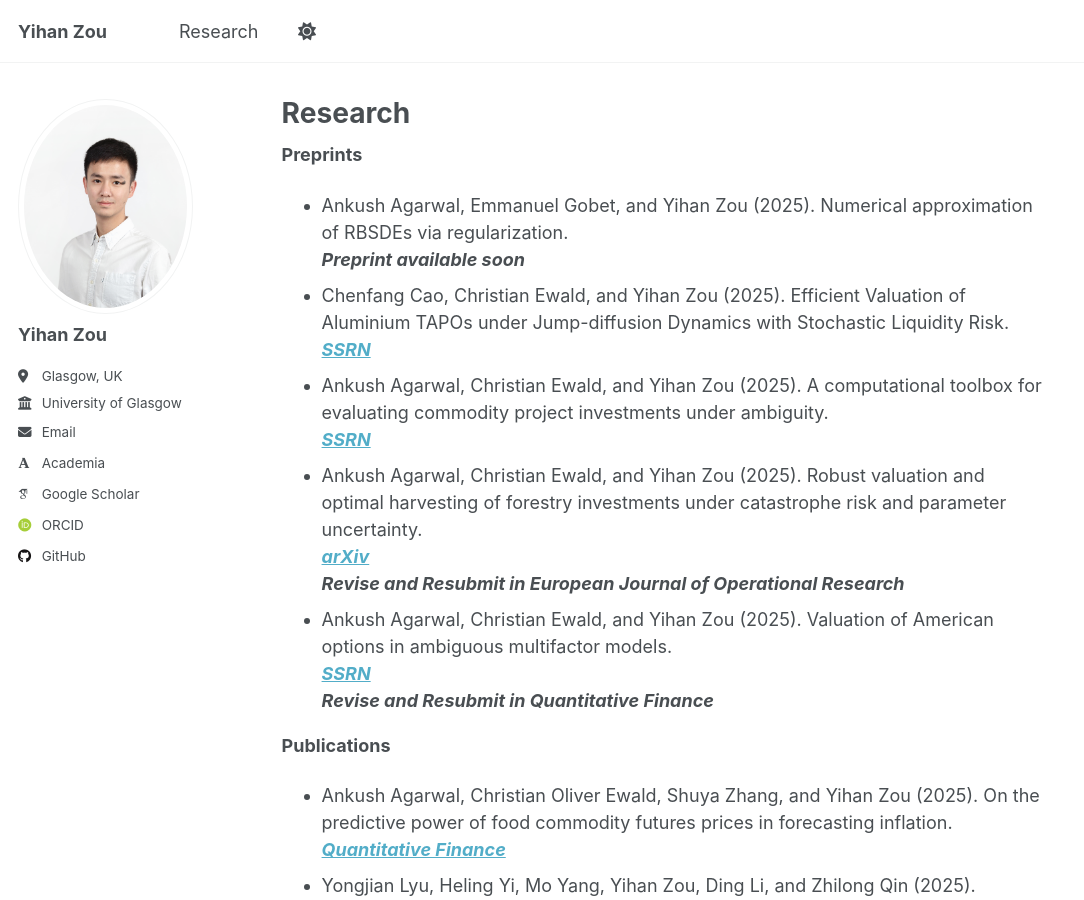
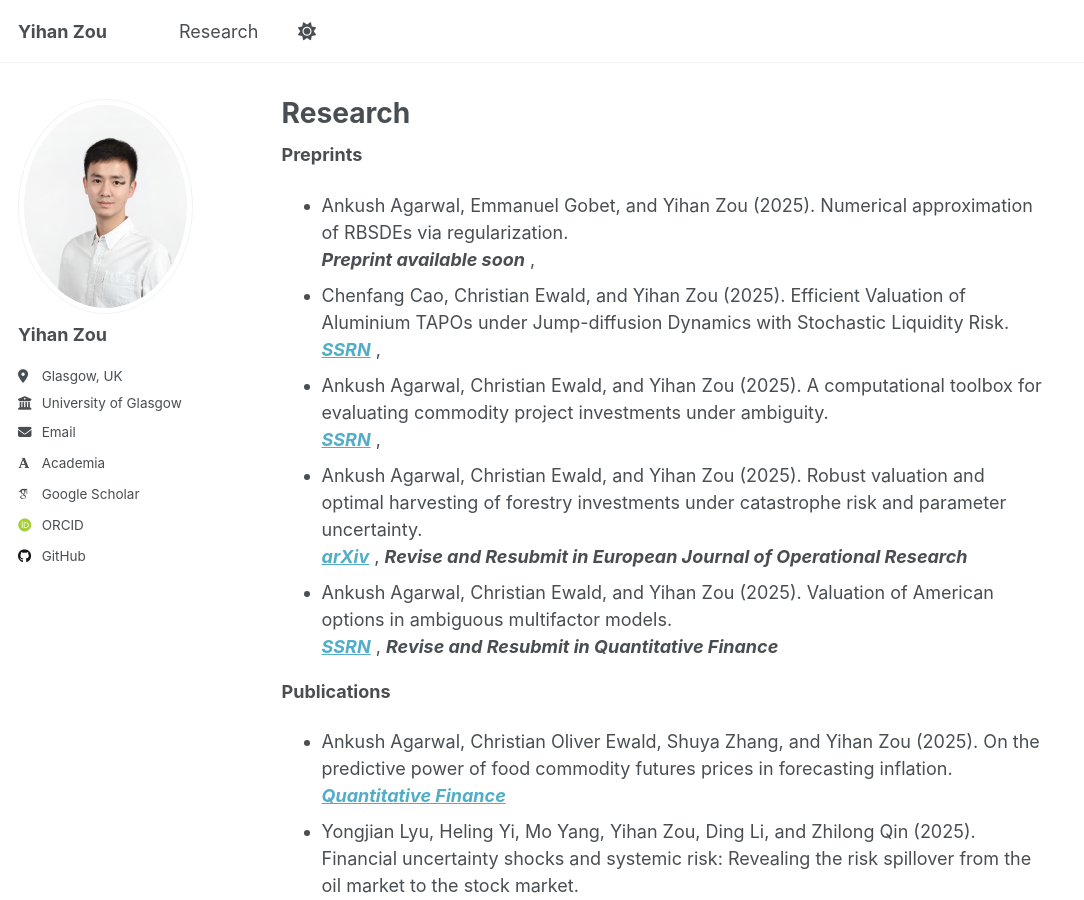
Before and after one commit to yihanZzz/yihanZzz.github.io, a Jekyll site: the page built from _pages/research.html, in a window 1280 px wide and 900 px high. Shown: the whole window, without its empty margins (0-1084 px from the left). Built offline with Jekyll 4.4.1, drawn with Linux system fonts in a browser that asks for light colours; some web fonts are replaced; a script that is not in the unit is left out.

Commit message:
Update research.html

```diff
--- a/_pages/research.html
+++ b/_pages/research.html
@@ -22,7 +22,7 @@ author_profile: true
       {% endif %}
       </span>
       {% if p.excerpt %}
-        <br/><span class="pub-note"><strong><em>{{ p.excerpt | markdownify | strip_newlines | replace: '<p>','' | replace: '</p>','' }}</em></strong></span>
+        , <span class="pub-note"><em><strong>{{ p.excerpt | markdownify | strip_newlines | replace: '<p>','' | replace: '</p>','' }}</strong></em></span>
       {% endif %}
     </li>
   {% endif %}
```
